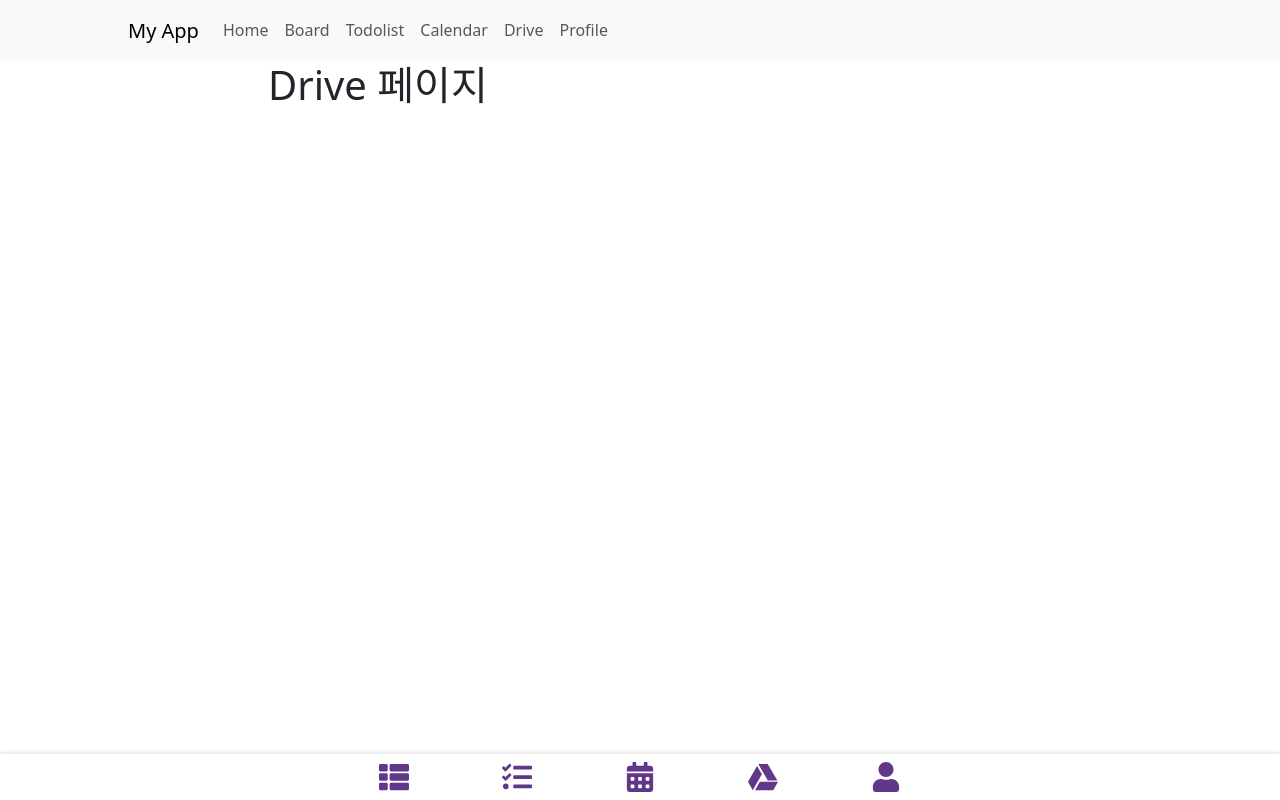
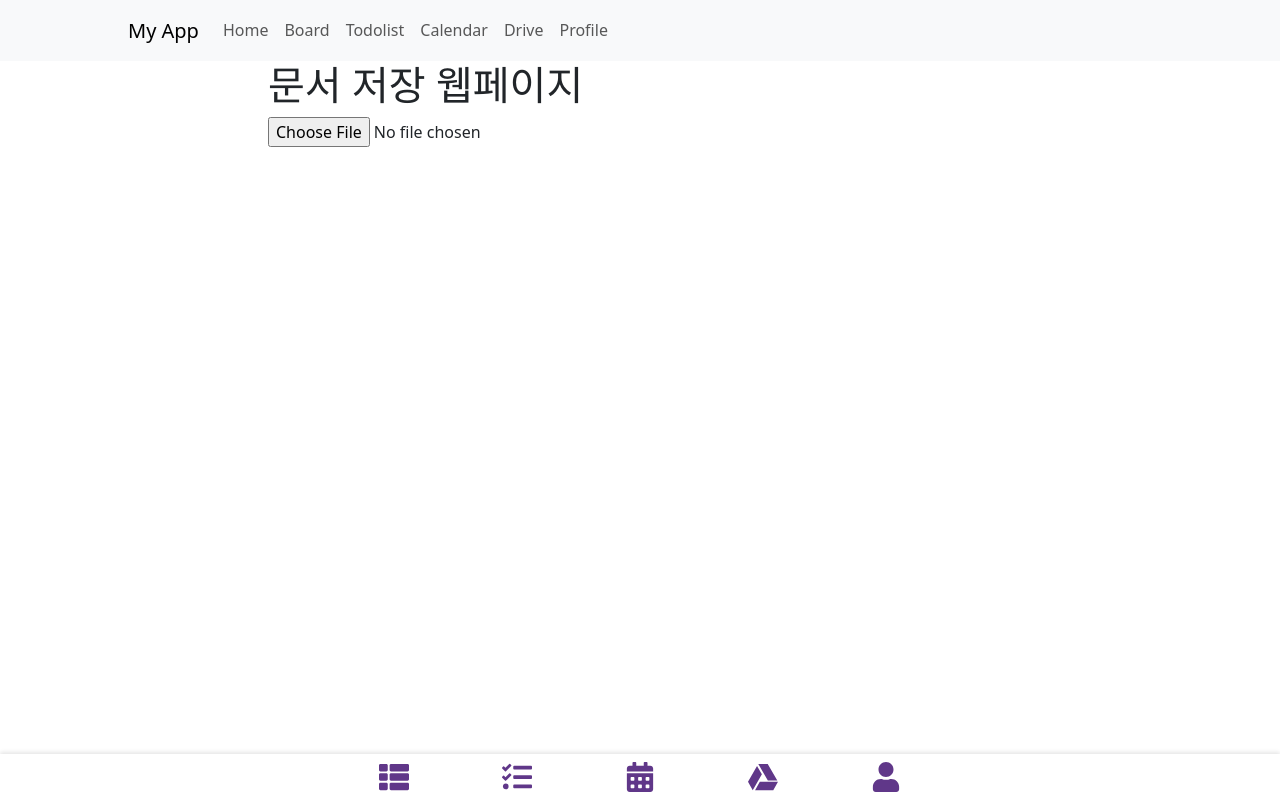
Before and after one commit to LuceteProject/front_web, a React (Create React App) app: page /drive in a window 1280 px wide. Built offline with nearby package versions, Linux system fonts and the light colour scheme.

Commit message:
✨ 드라이브 파일 추가 기능

```diff
--- a/src/pages/Drive.tsx
+++ b/src/pages/Drive.tsx
@@ -1,11 +1,51 @@
-import React from 'react';
-import { Container } from 'react-bootstrap';
+import React, { useState } from "react";
+import { Container } from "react-bootstrap";
+
+interface FileItem {
+  name: string;
+  size: number;
+  type: string;
+}
 
 function Page() {
+  const [files, setFiles] = useState<FileItem[]>([]);
+
+  const handleFileChange = (event: React.ChangeEvent<HTMLInputElement>) => {
+    const selectedFile = event.target.files?.[0];
+    if (selectedFile) {
+      // 파일 선택 로직 추가 (예: 파일 업로드)
+      const newFile: FileItem = {
+        name: selectedFile.name,
+        size: selectedFile.size,
+        type: selectedFile.type,
+      };
+      setFiles((prevFiles) => [...prevFiles, newFile]);
+    }
+  };
+
+  const handleDownload = (file: FileItem) => {
+    // 파일 다운로드 로직 추가
+    alert(`다운로드: ${file.name}`);
+  };
+
   return (
     <Container>
-      <h1>Drive 페이지</h1>
-      {/* 여기에 Drive 페이지의 내용을 추가하세요 */}
+      <h1>문서 저장 웹페이지</h1>
+      <div>
+        {/* 파일 선택과 업로드 컴포넌트 */}
+        <input type="file" onChange={handleFileChange} />
+      </div>
+      <div>
+        {/* 파일 목록 컴포넌트 */}
+        <ul>
+          {files.map((file, index) => (
+            <li key={index}>
+              {file.name}{" "}
+              <button onClick={() => handleDownload(file)}>다운로드</button>
+            </li>
+          ))}
+        </ul>
+      </div>
     </Container>
   );
 }
```
